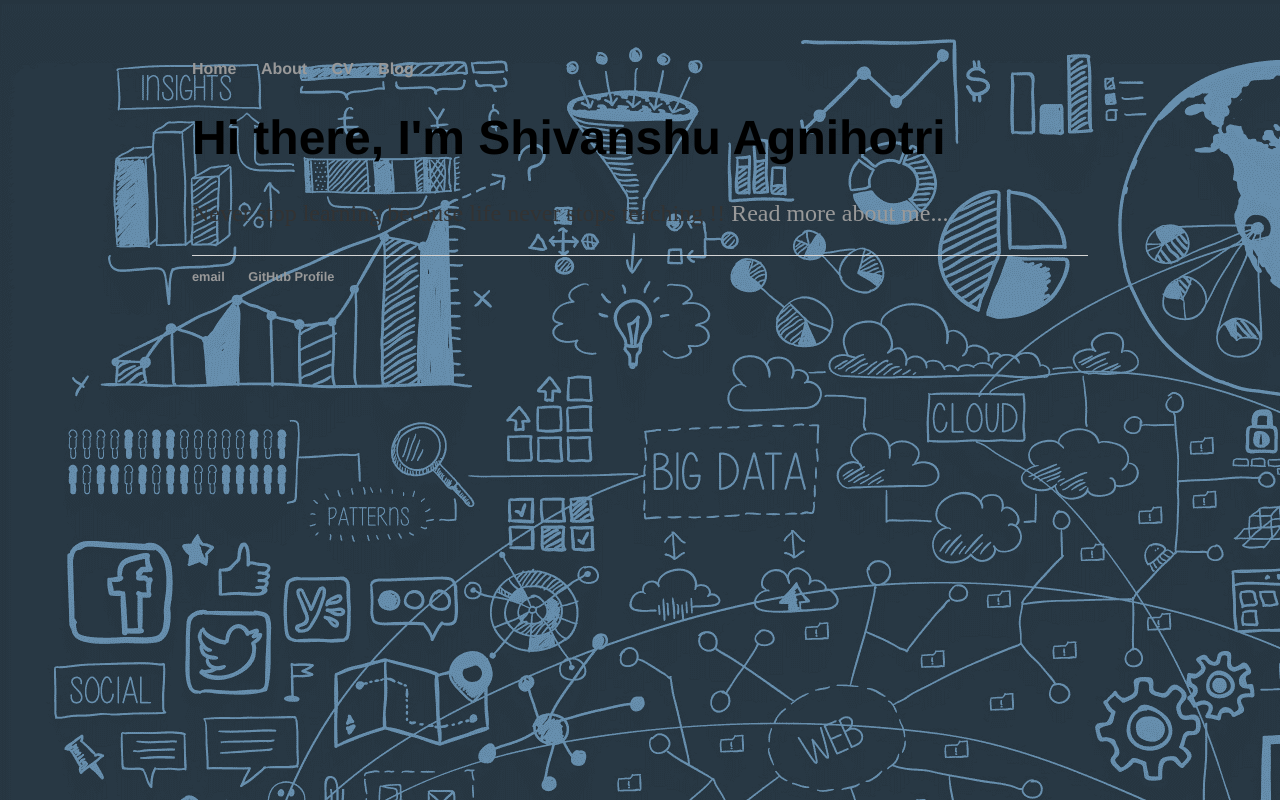
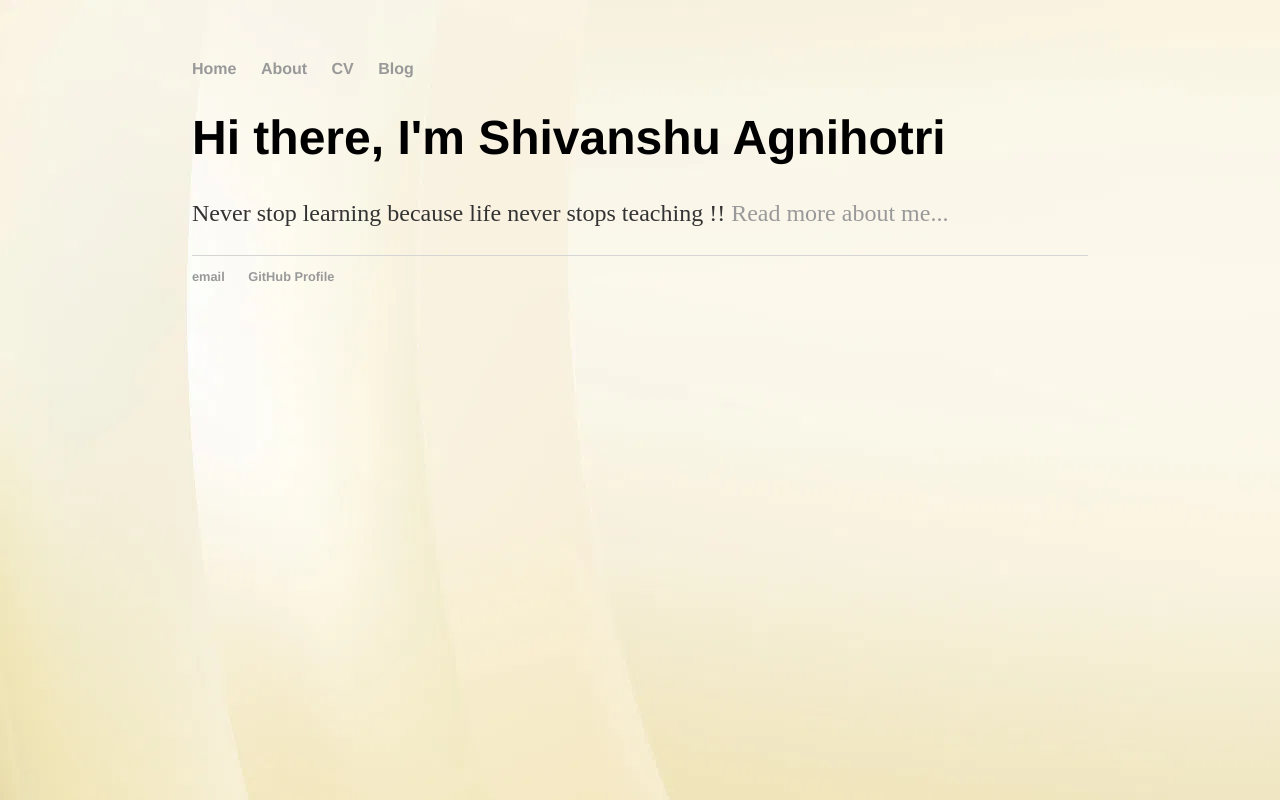
Before and after one commit to lostinrepo/lostinrepo.github.io, a plain HTML site: page index.html in a window 1280 px wide. Drawn offline with Linux system fonts and the light colour scheme.

Commit message:
Update main.css

```diff
--- a/css/main.css
+++ b/css/main.css
@@ -1,7 +1,7 @@
 body {
     margin: 60px auto;
     width: 70%;
-    background-image: url("bc.png");
+    background-image: url("bg1.png");
 }
 nav ul, footer ul {
     font-family:'Helvetica', 'Arial', 'Sans-Serif';
```
